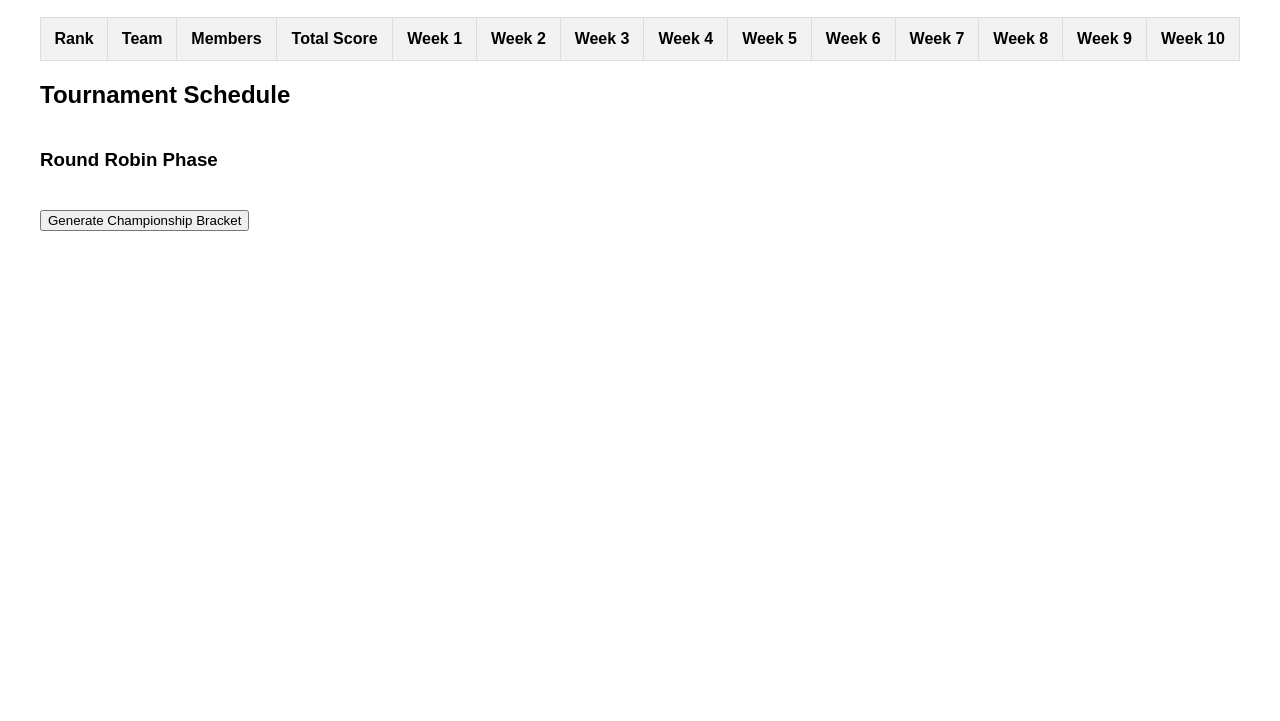
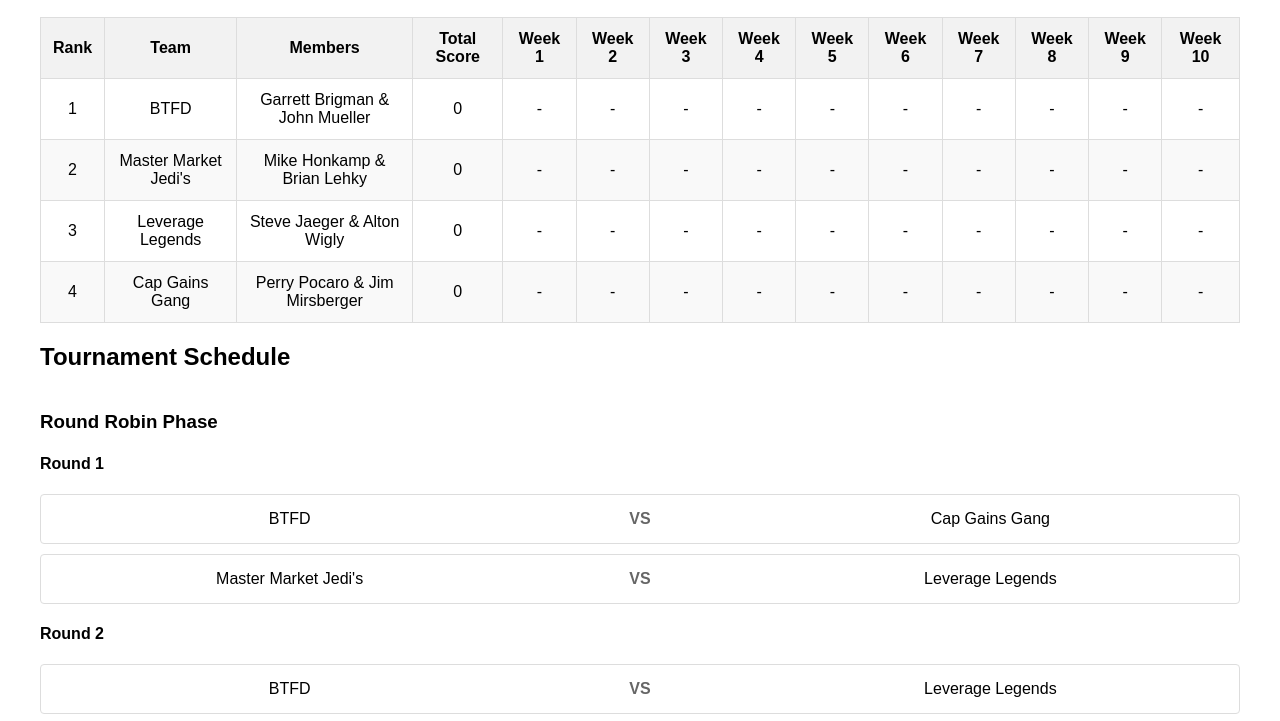
Before and after one commit to bbrigmga/Dana_Golf_League, a website: page index.html in a window 1280 px wide. Shown: the part 385-1106 px from the top of the page. Before the commit the page ends 800 px from the top, so only its background shows below. Drawn offline with Linux system fonts and the light colour scheme; no server answers.

Commit message:
Updated for GitHub Pages: removed server dependency, added local storage, fixed file paths

```diff
--- a/index.html
+++ b/index.html
@@ -8,7 +8,7 @@
 </head>
 <body>
     <div class="logo-container">
-        <img src="/Logo_files/logo.jpg" alt="League Logo" class="logo">
+        <img src="logo.jpg" alt="League Logo" class="logo">
     </div>
     <h1>Office Golf League Leaderboard</h1>
     <table id="leaderboard">
--- a/script.js
+++ b/script.js
@@ -2,17 +2,57 @@ let teams = [];
 let roundRobinMatches = [];
 let bracketMatches = [];
 
+function getInitialTeams() {
+    // Get teams from localStorage or use default teams
+    const savedTeams = localStorage.getItem('golfTeams');
+    if (savedTeams) {
+        return JSON.parse(savedTeams);
+    }
+
+    // Default teams if none in storage
+    return [
+        {
+            id: 1,
+            team_name: "BTFD",
+            team_members: "Garrett Brigman & John Mueller",
+            round_1: null,
+            round_2: null,
+            round_3: null
+        },
+        {
+            id: 2,
+            team_name: "Master Market Jedi's",
+            team_members: "Mike Honkamp & Brian Lehky",
+            round_1: null,
+            round_2: null,
+            round_3: null
+        },
+        {
+            id: 3,
+            team_name: "Leverage Legends",
+            team_members: "Steve Jaeger & Alton Wigly",
+            round_1: null,
+            round_2: null,
+            round_3: null
+        },
+        {
+            id: 4,
+            team_name: "Cap Gains Gang",
+            team_members: "Perry Pocaro & Jim Mirsberger",
+            round_1: null,
+            round_2: null,
+            round_3: null
+        }
+    ];
+}
+
 async function fetchLeaderboard() {
     try {
-        const response = await fetch('http://localhost:3000/api/teams');
-        if (!response.ok) {
-            throw new Error(`HTTP error! status: ${response.status}`);
-        }
-        const data = await response.json();
-        console.log('Fetched data:', data); // Debug log
+        const data = getInitialTeams();
+        console.log('Loaded teams:', data);
         return data;
     } catch (error) {
-        console.error('Error fetching leaderboard:', error);
+        console.error('Error loading teams:', error);
         return [];
     }
 }
@@ -86,37 +126,35 @@ async function displayLeaderboard() {
 
 function generateRoundRobinSchedule() {
     roundRobinMatches = [];
-    const n = teams.length;
+
+    // Get unique teams (in case of duplicates) and filter out BYE
+    const uniqueTeams = Array.from(new Set(teams.map(t => t.name)))
+        .filter(name => name !== "BYE")
+        .map(name => ({ name }));
 
     // If odd number of teams, add a "bye" team
-    if (n % 2 !== 0) {
-        teams.push({ name: "BYE", members: "", scores: [], wins: 0 });
+    if (uniqueTeams.length % 2 !== 0) {
+        uniqueTeams.push({ name: "BYE" });
     }
 
-    const numTeams = teams.length;
-    const numRounds = numTeams - 1;
-    const halfSize = numTeams / 2;
+    const n = uniqueTeams.length;
+    const rounds = n - 1;
+    const half = n / 2;
 
-    // Generate array of team indices
-    let teamIndices = Array.from({length: numTeams}, (_, i) => i);
+    // Generate rounds using Circle Method
+    for (let round = 0; round < rounds; round++) {
+        const roundMatches = [];
 
-    // For each round
-    for (let round = 0; round < numRounds; round++) {
-        let roundMatches = [];
+        // Pair teams for this round
+        for (let i = 0; i < half; i++) {
+            const team1 = uniqueTeams[i];
+            const team2 = uniqueTeams[n - 1 - i];
 
-        // First team stays fixed, others rotate
-        const firstTeam = teamIndices[0];
-
-        // Generate pairings for this round
-        for (let i = 0; i < halfSize; i++) {
-            const team1Idx = teamIndices[i];
-            const team2Idx = teamIndices[numTeams - 1 - i];
-
-            // Don't create matches with BYE team
-            if (teams[team1Idx].name !== "BYE" && teams[team2Idx].name !== "BYE" && team1Idx !== team2Idx) {
+            // Only create match if neither team is BYE
+            if (team1.name !== "BYE" && team2.name !== "BYE") {
                 roundMatches.push({
-                    team1: teams[team1Idx].name,
-                    team2: teams[team2Idx].name,
+                    team1: team1.name,
+                    team2: team2.name,
                     score1: null,
                     score2: null,
                     round: round + 1
@@ -124,12 +162,8 @@ function generateRoundRobinSchedule() {
             }
         }
 
-        // Rotate teams for next round (except first team)
-        teamIndices = [
-            teamIndices[0],
-            ...teamIndices.slice(2),
-            teamIndices[1]
-        ];
+        // Rotate teams for next round (first position is fixed)
+        uniqueTeams.splice(1, 0, uniqueTeams.pop());
 
         roundRobinMatches.push(...roundMatches);
     }
```
Also changed, not shown: README.md (added), logo.jpg (added), 1 other file.
